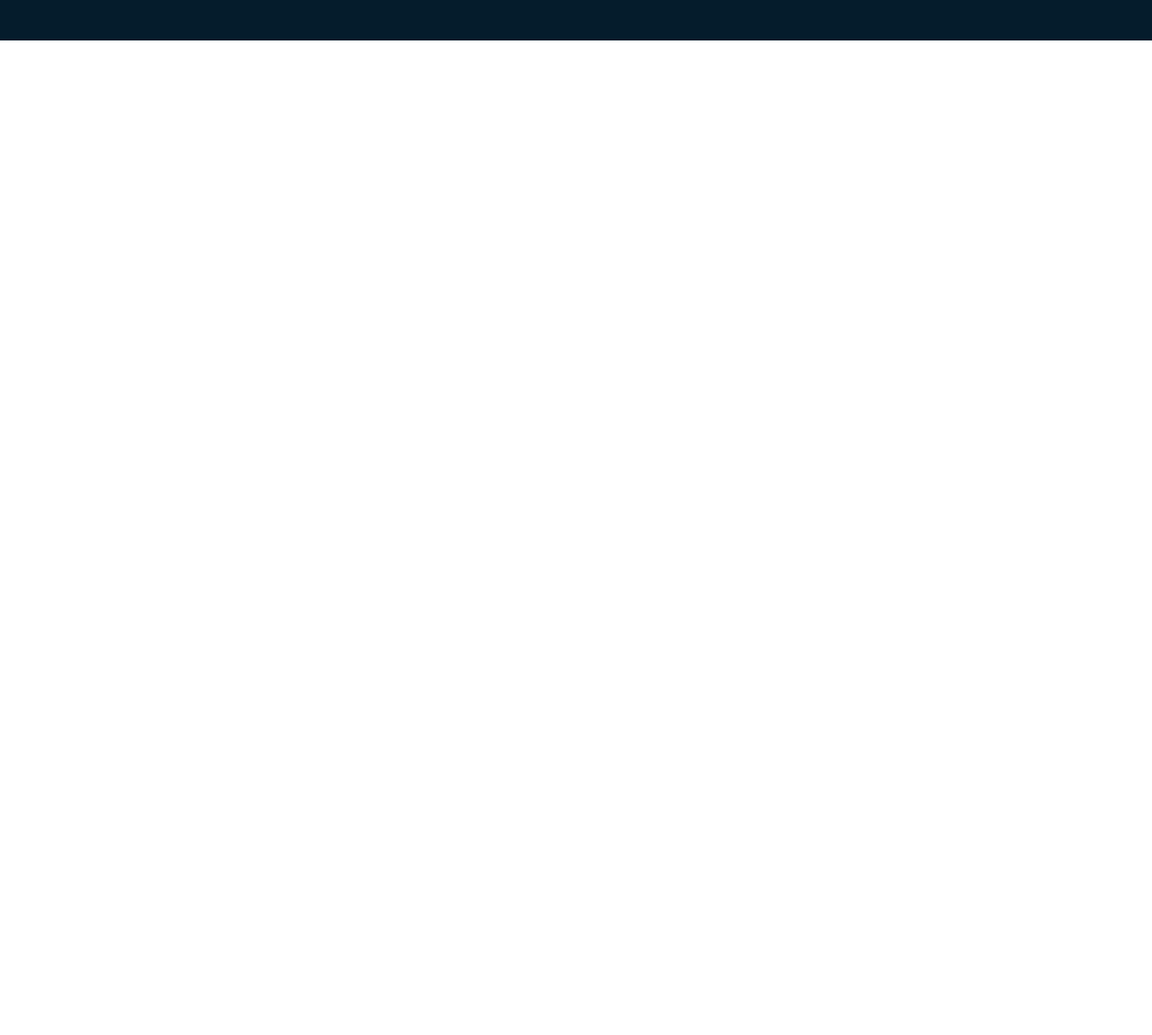
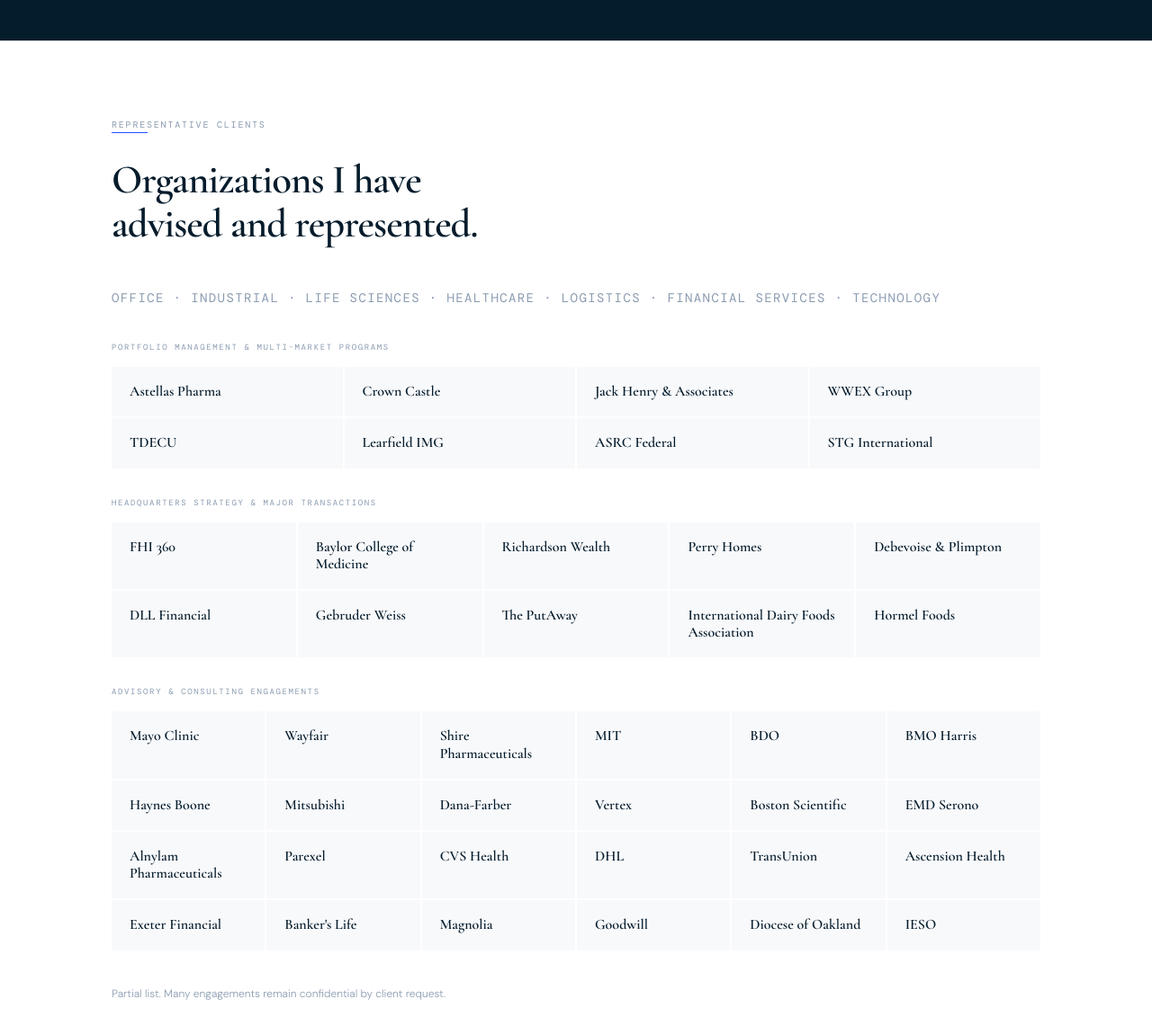
Before and after one commit to ideagineer/ChaseBourdelaise, a plain HTML site: page case-studies/index.html in a window 1280 px wide. Shown: the part 1147-2298 px from the top of the page at 90% size. Before the commit the page ends 1192 px from the top, so only its background shows below. Drawn offline with nearby package versions, Linux system fonts and the light colour scheme.

Commit message:
Add files via upload

```diff
--- a/case-studies/index.html
+++ b/case-studies/index.html
@@ -473,6 +473,35 @@
   .nav-mobile-menu a:hover { color: var(--navy); }
   @media (max-width: 1000px) { .nav-links { display: none; } .nav-hamburger { display: flex; } .nav-cta { display: none; } }
 
+
+  /* CLIENT GRID */
+  .client-grid {
+    display: grid;
+    gap: 2px;
+  }
+  .client-grid-lg { grid-template-columns: repeat(4, 1fr); }
+  .client-grid-md { grid-template-columns: repeat(5, 1fr); }
+  .client-grid-sm { grid-template-columns: repeat(6, 1fr); }
+  .client-name {
+    padding: 18px 20px;
+    background: var(--off);
+    font-family: "Cormorant Garamond", serif;
+    font-size: 16px;
+    font-weight: 600;
+    color: var(--navy);
+    line-height: 1.2;
+    transition: background 0.15s, color 0.15s;
+  }
+  .client-name:hover {
+    background: var(--navy);
+    color: rgba(255,255,255,0.9);
+  }
+  @media (max-width: 1000px) {
+    .client-grid-lg { grid-template-columns: repeat(2, 1fr); }
+    .client-grid-md { grid-template-columns: repeat(2, 1fr); }
+    .client-grid-sm { grid-template-columns: repeat(2, 1fr); }
+  }
+
 </style>
 </head>
 <body>
@@ -646,5 +675,84 @@
 });
 
 </script>
+
+<!-- CLIENT LOGO FARM -->
+<section style="padding: 80px 0; background: var(--bg); border-top: 1px solid var(--rule);">
+  <div class="container">
+    <div class="section-header" style="margin-bottom: 48px;">
+      <div>
+        <span class="label">Representative Clients</span>
+        <hr class="accent"/>
+        <h2 class="headline">Organizations I have<br/>advised and represented.</h2>
+      </div>
+    </div>
+    <p style="font-size:14px; font-weight:300; color:var(--light); margin-bottom:40px; font-family:'DM Mono',monospace; letter-spacing:0.1em; text-transform:uppercase;">Office · Industrial · Life Sciences · Healthcare · Logistics · Financial Services · Technology</p>
+
+    <!-- Tier 1 — Major portfolio clients -->
+    <div style="margin-bottom: 4px;">
+      <div style="font-family:'DM Mono',monospace; font-size:9px; letter-spacing:0.18em; text-transform:uppercase; color:var(--light); margin-bottom:16px;">Portfolio Management &amp; Multi-Market Programs</div>
+      <div class="client-grid client-grid-lg">
+        <div class="client-name">Astellas Pharma</div>
+        <div class="client-name">Crown Castle</div>
+        <div class="client-name">Jack Henry &amp; Associates</div>
+        <div class="client-name">WWEX Group</div>
+        <div class="client-name">TDECU</div>
+        <div class="client-name">Learfield IMG</div>
+        <div class="client-name">ASRC Federal</div>
+        <div class="client-name">STG International</div>
+      </div>
+    </div>
+
+    <!-- Tier 2 — HQ and major transactions -->
+    <div style="margin-bottom: 4px; margin-top: 4px;">
+      <div style="font-family:'DM Mono',monospace; font-size:9px; letter-spacing:0.18em; text-transform:uppercase; color:var(--light); margin-bottom:16px; margin-top:32px;">Headquarters Strategy &amp; Major Transactions</div>
+      <div class="client-grid client-grid-md">
+        <div class="client-name">FHI 360</div>
+        <div class="client-name">Baylor College of Medicine</div>
+        <div class="client-name">Richardson Wealth</div>
+        <div class="client-name">Perry Homes</div>
+        <div class="client-name">Debevoise &amp; Plimpton</div>
+        <div class="client-name">DLL Financial</div>
+        <div class="client-name">Gebruder Weiss</div>
+        <div class="client-name">The PutAway</div>
+        <div class="client-name">International Dairy Foods Association</div>
+        <div class="client-name">Hormel Foods</div>
+      </div>
+    </div>
+
+    <!-- Tier 3 — Advisory and consulting -->
+    <div style="margin-top: 32px;">
+      <div style="font-family:'DM Mono',monospace; font-size:9px; letter-spacing:0.18em; text-transform:uppercase; color:var(--light); margin-bottom:16px;">Advisory &amp; Consulting Engagements</div>
+      <div class="client-grid client-grid-sm">
+        <div class="client-name">Mayo Clinic</div>
+        <div class="client-name">Wayfair</div>
+        <div class="client-name">Shire Pharmaceuticals</div>
+        <div class="client-name">MIT</div>
+        <div class="client-name">BDO</div>
+        <div class="client-name">BMO Harris</div>
+        <div class="client-name">Haynes Boone</div>
+        <div class="client-name">Mitsubishi</div>
+        <div class="client-name">Dana-Farber</div>
+        <div class="client-name">Vertex</div>
+        <div class="client-name">Boston Scientific</div>
+        <div class="client-name">EMD Serono</div>
+        <div class="client-name">Alnylam Pharmaceuticals</div>
+        <div class="client-name">Parexel</div>
+        <div class="client-name">CVS Health</div>
+        <div class="client-name">DHL</div>
+        <div class="client-name">TransUnion</div>
+        <div class="client-name">Ascension Health</div>
+        <div class="client-name">Exeter Financial</div>
+        <div class="client-name">Banker's Life</div>
+        <div class="client-name">Magnolia</div>
+        <div class="client-name">Goodwill</div>
+        <div class="client-name">Diocese of Oakland</div>
+        <div class="client-name">IESO</div>
+      </div>
+    </div>
+
+    <p style="margin-top:40px; font-size:12px; font-weight:300; color:var(--light);">Partial list. Many engagements remain confidential by client request.</p>
+  </div>
+</section>
 </body>
 </html>
```
